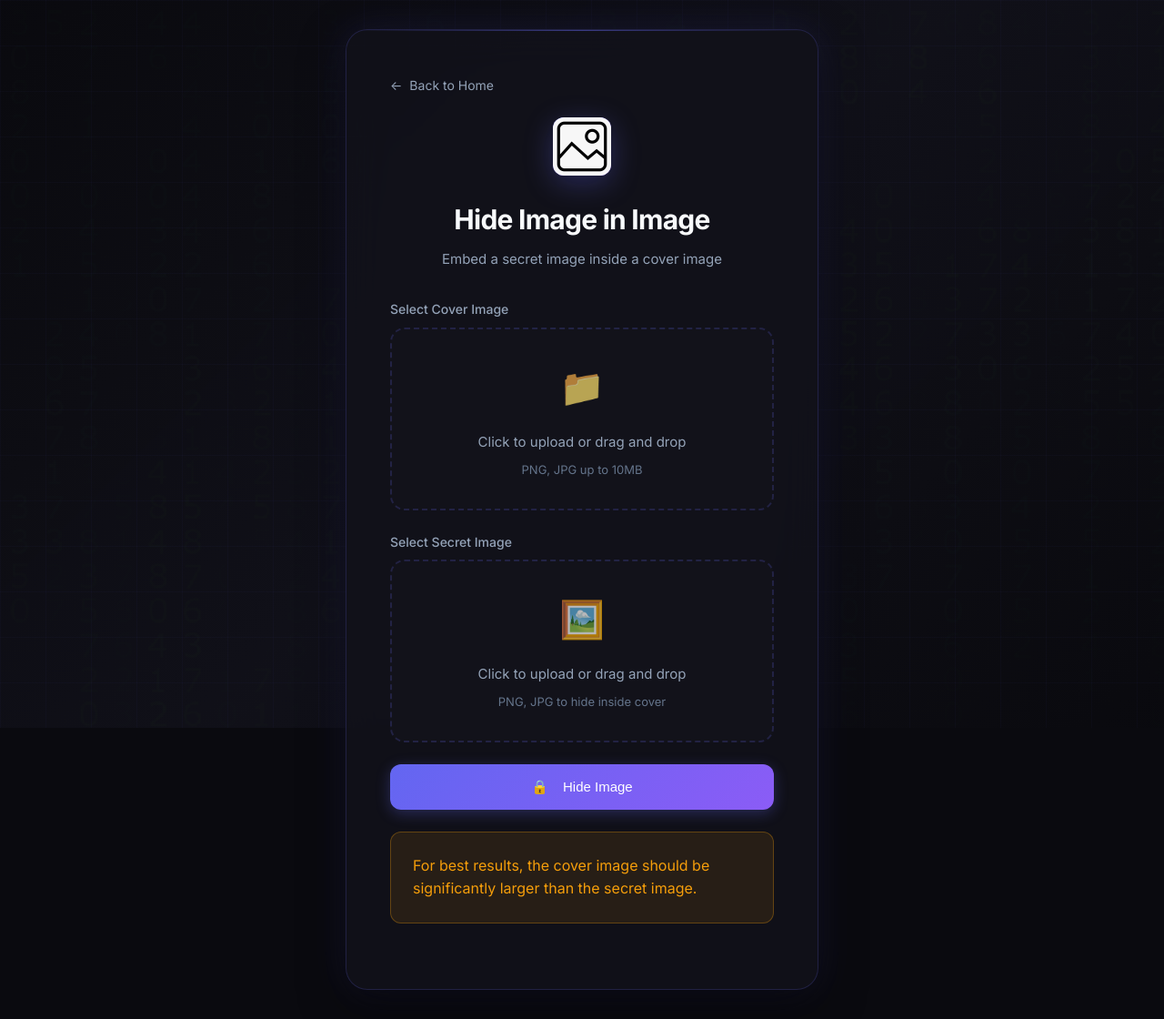
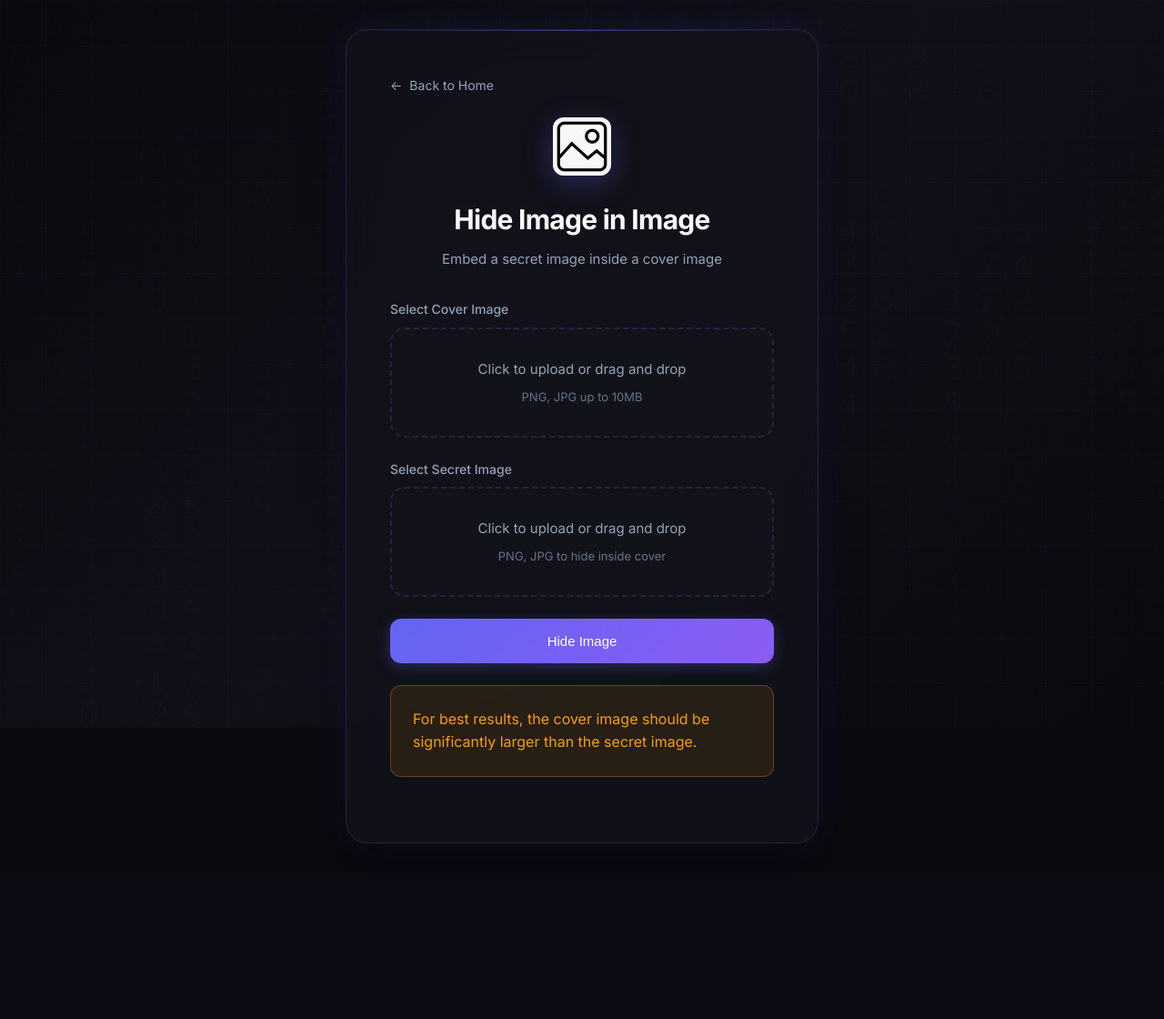
Before and after one commit to Deepumaddheshiya/PythonFile, a Flask app: page /encode_image in a window 1280 px wide. Shown: the whole page at 91% size. After the commit the page ends 927 px from the top, so only its background shows below. Run offline with Flask 3, Linux system fonts and the light colour scheme.

Commit message:
Remove file upload icons from encode_image.html for cleaner UI

```diff
--- a/templates/encode_image.html
+++ b/templates/encode_image.html
@@ -35,7 +35,7 @@
                 <div class="form-group">
                     <label class="form-label">Select Cover Image</label>
                     <div class="file-upload">
-                        <span class="file-upload-icon">📁</span>
+                        <!-- <span class="file-upload-icon">📁</span> -->
                         <span class="file-upload-text">Click to upload or drag and drop</span>
                         <span class="file-upload-hint">PNG, JPG up to 10MB</span>
                         <input type="file" name="cover_image" accept="image/*" required>
@@ -45,7 +45,7 @@
                 <div class="form-group">
                     <label class="form-label">Select Secret Image</label>
                     <div class="file-upload">
-                        <span class="file-upload-icon">🖼️</span>
+                        <!-- <span class="file-upload-icon">🖼️</span> -->
                         <span class="file-upload-text">Click to upload or drag and drop</span>
                         <span class="file-upload-hint">PNG, JPG to hide inside cover</span>
                         <input type="file" name="secret_image" accept="image/*" required>
@@ -53,7 +53,7 @@
                 </div>
 
                 <button type="submit" class="btn btn-primary" style="width: 100%; justify-content: center;">
-                    <span>🔒</span> Hide Image
+                     Hide Image
                 </button>
             </form>
 
```
